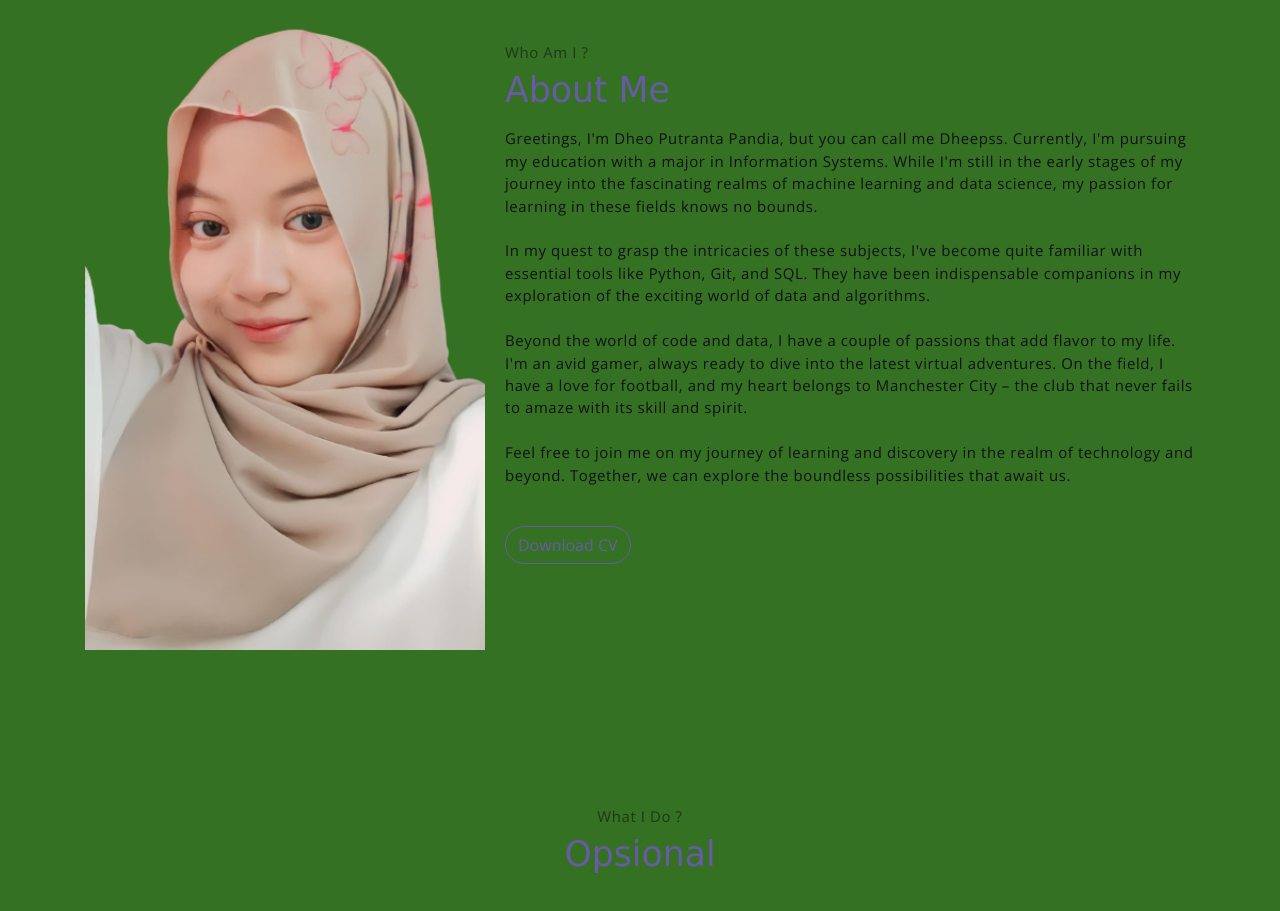
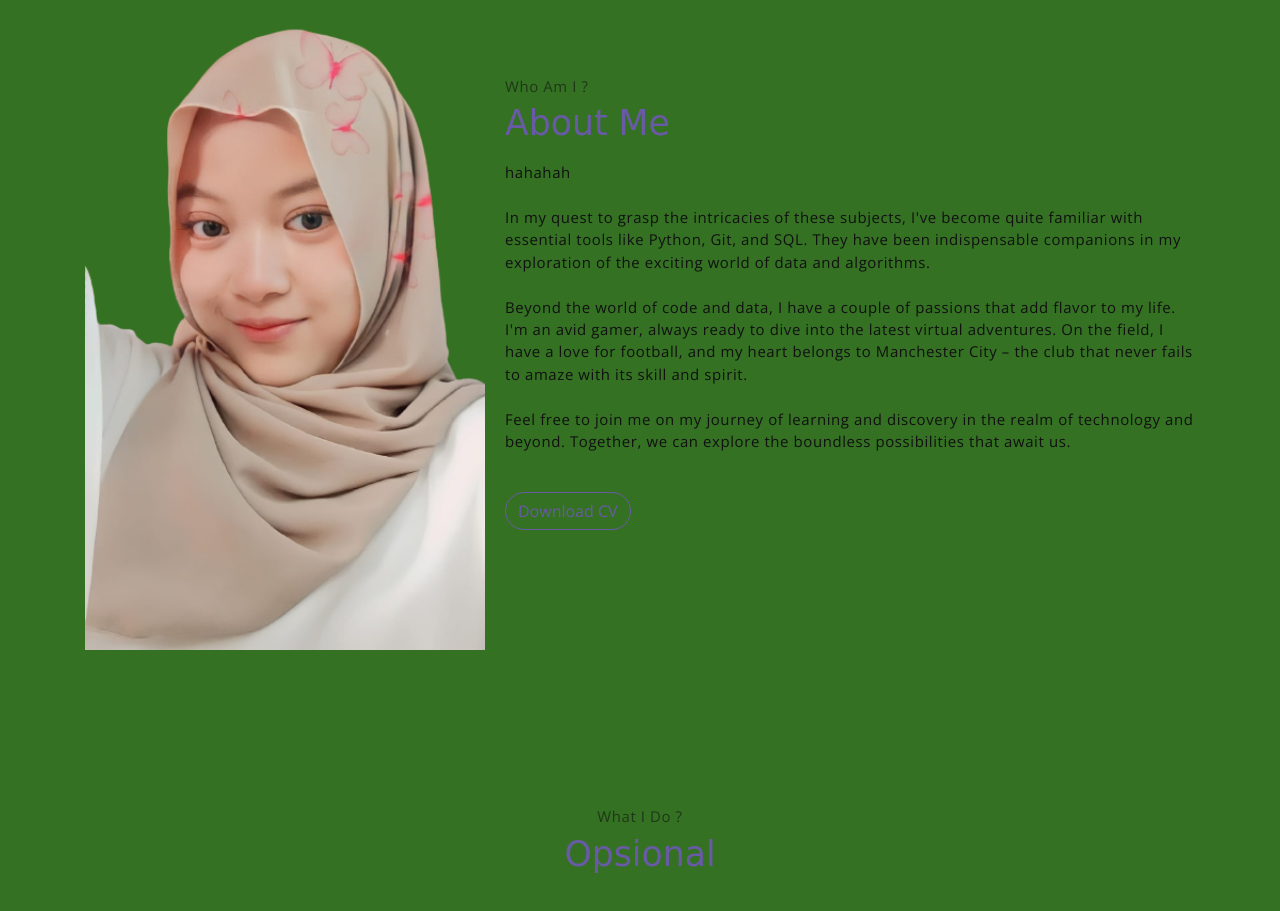
Before and after one commit to Relungwangi/Relungwangi.github.io, a plain HTML site: page index.html in a window 1280 px wide. Shown: the part 860-1771 px from the top of the page. Drawn offline with nearby package versions, Linux system fonts and the light colour scheme; a web font is replaced by a local one.

Commit message:
ubah jadi hahahah

```diff
--- a/index.html
+++ b/index.html
@@ -68,7 +68,7 @@
                     <p class="section-subtitle">Who Am I ?</p>
                     <h2 class="section-title mb-3">About Me</h2>
                     <p>
-                     Greetings, I'm Dheo Putranta Pandia, but you can call me Dheepss. Currently, I'm pursuing my education with a major in Information Systems. While I'm still in the early stages of my journey into the fascinating realms of machine learning and data science, my passion for learning in these fields knows no bounds.
+                    hahahah
                     <br>
                     <br>
                     In my quest to grasp the intricacies of these subjects, I've become quite familiar with essential tools like Python, Git, and SQL. They have been indispensable companions in my exploration of the exciting world of data and algorithms.
```
